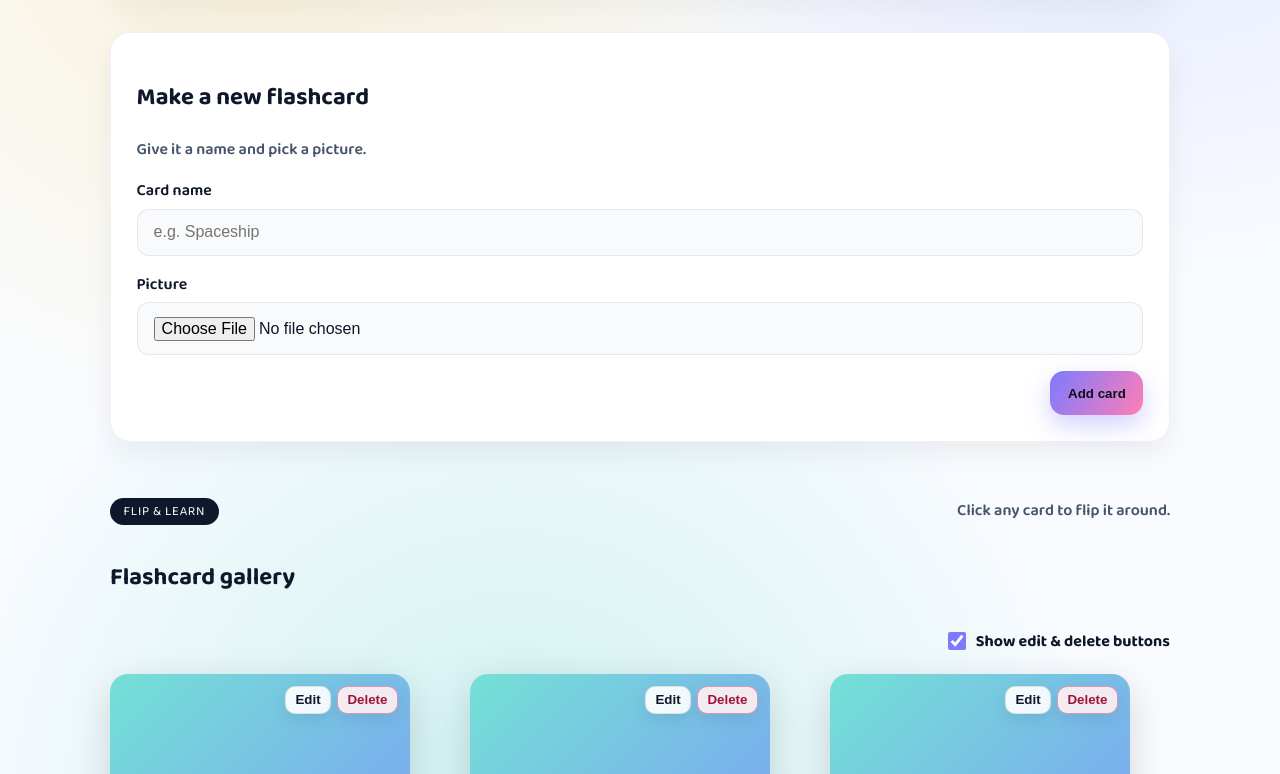
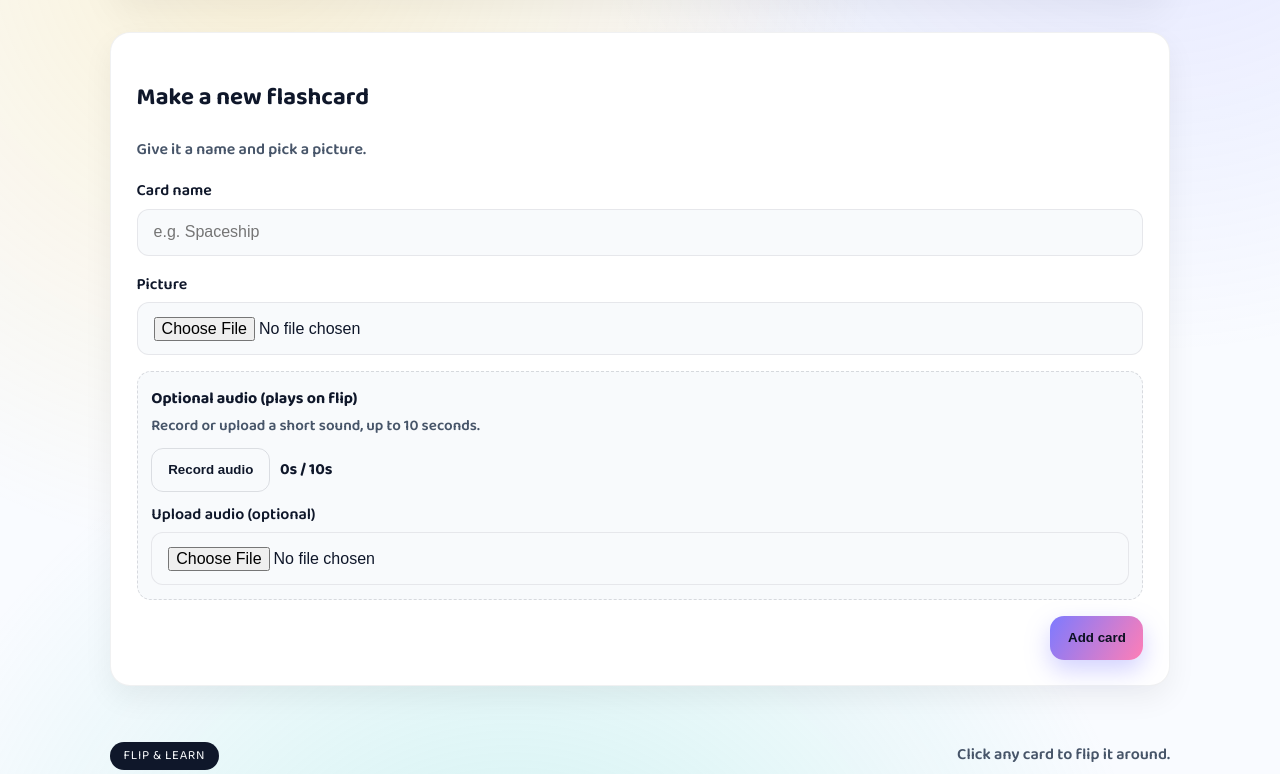
Before and after one commit to dbaxterbchain/kids-flashcards, a React (Vite) app: page / in a window 1280 px wide. Shown: the part 424-1198 px from the top of the page. Built offline with nearby package versions, Linux system fonts and the light colour scheme.

Commit message:
added audio to cards, audio controls;

```diff
--- a/src/App.tsx
+++ b/src/App.tsx
@@ -22,6 +22,8 @@ const starterCards: FlashcardData[] = [
     createdAt: Date.now() + 2,
   },
 ];
+
+const MAX_AUDIO_SECONDS = 10;
 
 function buildSvgCard(label: string, startColor: string, endColor: string) {
   const encoded = encodeURIComponent(`
@@ -48,6 +50,15 @@ function fileToDataUrl(file: File): Promise<string> {
   });
 }
 
+function blobToDataUrl(blob: Blob): Promise<string> {
+  return new Promise((resolve, reject) => {
+    const reader = new FileReader();
+    reader.onload = () => resolve(reader.result as string);
+    reader.onerror = (err) => reject(err);
+    reader.readAsDataURL(blob);
+  });
+}
+
 export default function App() {
   const [cards, setCards] = useState<FlashcardData[]>([]);
   const [name, setName] = useState('');
@@ -56,13 +67,52 @@ export default function App() {
   const [editingId, setEditingId] = useState<string | null>(null);
   const [showActions, setShowActions] = useState(true);
   const [loading, setLoading] = useState(true);
+  const [audioDataUrl, setAudioDataUrl] = useState<string | null>(null);
+  const [isRecording, setIsRecording] = useState(false);
+  const [recordingSeconds, setRecordingSeconds] = useState(0);
+  const [recordingError, setRecordingError] = useState<string | null>(null);
   const formRef = useRef<HTMLFormElement | null>(null);
+  const mediaRecorderRef = useRef<MediaRecorder | null>(null);
+  const recordingChunksRef = useRef<Blob[]>([]);
+  const recordingTimerRef = useRef<number | null>(null);
+  const recordingTimeoutRef = useRef<number | null>(null);
+  const recordingStreamRef = useRef<MediaStream | null>(null);
+  const ignoreRecordingRef = useRef(false);
+
+  const stopRecording = (silent = false) => {
+    if (silent) {
+      ignoreRecordingRef.current = true;
+    }
+    if (recordingTimerRef.current) {
+      window.clearInterval(recordingTimerRef.current);
+      recordingTimerRef.current = null;
+    }
+    if (recordingTimeoutRef.current) {
+      window.clearTimeout(recordingTimeoutRef.current);
+      recordingTimeoutRef.current = null;
+    }
+    if (mediaRecorderRef.current && mediaRecorderRef.current.state !== 'inactive') {
+      mediaRecorderRef.current.stop();
+    }
+    mediaRecorderRef.current = null;
+    if (!silent) {
+      setIsRecording(false);
+    }
+    if (recordingStreamRef.current) {
+      recordingStreamRef.current.getTracks().forEach((track) => track.stop());
+      recordingStreamRef.current = null;
+    }
+  };
 
   const resetForm = () => {
     setEditingId(null);
     setName('');
     setImageData(null);
     setUploadError(null);
+    setAudioDataUrl(null);
+    setRecordingError(null);
+    setRecordingSeconds(0);
+    stopRecording(true);
     formRef.current?.reset();
   };
 
@@ -104,6 +154,8 @@ export default function App() {
     };
   }, []);
 
+  useEffect(() => () => stopRecording(true), []);
+
   const handleSubmit = async (event: FormEvent<HTMLFormElement>) => {
     event.preventDefault();
     if (!name.trim()) {
@@ -123,6 +175,7 @@ export default function App() {
           imageUrl: imageData,
           createdAt:
             cards.find((card) => card.id === editingId)?.createdAt ?? Date.now(),
+          audioUrl: audioDataUrl ?? undefined,
         };
         await putCard(updatedCard);
         setCards((current) =>
@@ -134,6 +187,7 @@ export default function App() {
           name: name.trim(),
           imageUrl: imageData,
           createdAt: Date.now(),
+          audioUrl: audioDataUrl ?? undefined,
         };
         await putCard(newCard);
         setCards((current) => [newCard, ...current]);
@@ -162,10 +216,91 @@ export default function App() {
     }
   };
 
+  const handleStartRecording = async () => {
+    if (!navigator.mediaDevices?.getUserMedia || typeof MediaRecorder === 'undefined') {
+      setRecordingError('Recording is not supported in this browser.');
+      return;
+    }
+    try {
+      const stream = await navigator.mediaDevices.getUserMedia({ audio: true });
+      recordingStreamRef.current = stream;
+      const recorder = new MediaRecorder(stream);
+      recordingChunksRef.current = [];
+
+      recorder.ondataavailable = (event) => {
+        if (event.data.size > 0) {
+          recordingChunksRef.current.push(event.data);
+        }
+      };
+      recorder.onstop = async () => {
+        if (ignoreRecordingRef.current) {
+          ignoreRecordingRef.current = false;
+          return;
+        }
+        const blob = new Blob(recordingChunksRef.current, { type: 'audio/webm' });
+        try {
+          const dataUrl = await blobToDataUrl(blob);
+          setAudioDataUrl(dataUrl);
+          setRecordingError(null);
+        } catch (error) {
+          console.error(error);
+          setRecordingError('Unable to save the recording.');
+        } finally {
+          setIsRecording(false);
+          setRecordingSeconds((seconds) => Math.min(seconds, MAX_AUDIO_SECONDS));
+          if (recordingStreamRef.current) {
+            recordingStreamRef.current.getTracks().forEach((track) => track.stop());
+            recordingStreamRef.current = null;
+          }
+        }
+      };
+
+      ignoreRecordingRef.current = false;
+      recorder.start();
+      setIsRecording(true);
+      setRecordingSeconds(0);
+      setRecordingError(null);
+      mediaRecorderRef.current = recorder;
+      recordingTimerRef.current = window.setInterval(() => {
+        setRecordingSeconds((seconds) => Math.min(MAX_AUDIO_SECONDS, seconds + 1));
+      }, 1000);
+      recordingTimeoutRef.current = window.setTimeout(() => {
+        stopRecording();
+      }, MAX_AUDIO_SECONDS * 1000);
+    } catch (error) {
+      console.error(error);
+      setRecordingError('Microphone permission denied or unavailable.');
+      setIsRecording(false);
+    }
+  };
+
+  const handleStopRecording = () => {
+    stopRecording();
+  };
+
+  const handleAudioFileChange = async (fileList: FileList | null) => {
+    if (!fileList || fileList.length === 0) return;
+    const file = fileList[0];
+    if (!file.type.startsWith('audio/')) {
+      setRecordingError('Only audio files are allowed.');
+      return;
+    }
+    try {
+      const dataUrl = await fileToDataUrl(file);
+      setAudioDataUrl(dataUrl);
+      setRecordingError(null);
+      setRecordingSeconds(0);
+    } catch (error) {
+      console.error(error);
+      setRecordingError('Unable to read that audio file.');
+    }
+  };
+
   const handleEdit = (card: FlashcardData) => {
     setEditingId(card.id);
     setName(card.name);
     setImageData(card.imageUrl);
+    setAudioDataUrl(card.audioUrl ?? null);
     setUploadError(null);
   };
 
@@ -244,6 +379,45 @@ export default function App() {
               />
             </label>
 
+            <div className="audio-card">
+              <div className="audio-card__header">
+                <span>Optional audio (plays on flip)</span>
+                <p className="audio-card__hint">Record or upload a short sound, up to {MAX_AUDIO_SECONDS} seconds.</p>
+              </div>
+              <div className="audio-actions-row">
+                <button
+                  type="button"
+                  className={`ghost ${isRecording ? 'recording' : ''}`}
+                  onClick={isRecording ? handleStopRecording : handleStartRecording}
+                >
+                  {isRecording
+                    ? `Stop recording (${recordingSeconds}s / ${MAX_AUDIO_SECONDS}s)`
+                    : 'Record audio'}
+                </button>
+                <span className="audio-timer">
+                  {recordingSeconds}s / {MAX_AUDIO_SECONDS}s
+                </span>
+              </div>
+              <label className="field file-inline">
+                <span>Upload audio (optional)</span>
+                <input
+                  type="file"
+                  name="audio"
+                  accept="audio/*"
+                  onChange={(event) => handleAudioFileChange(event.target.files)}
+                />
+              </label>
+              {audioDataUrl && (
+                <div className="preview-audio">
+                  <audio controls src={audioDataUrl} />
+                  <button type="button" className="ghost" onClick={() => setAudioDataUrl(null)}>
+                    Remove audio
+                  </button>
+                </div>
+              )}
+              {recordingError && <p className="error">{recordingError}</p>}
+            </div>
+
             {imageData && (
               <div className="preview">
                 <p>Preview</p>
--- a/src/components/Flashcard.css
+++ b/src/components/Flashcard.css
@@ -72,6 +72,24 @@
   margin: 0;
 }
 
+.audio-controls {
+  margin-top: 1rem;
+    position: absolute;
+    bottom: 10px;
+    display: flex;
+    gap: 0.5rem;
+    align-items: center;
+    flex-wrap: wrap;
+    flex-direction: row;
+    justify-content: flex-end;
+}
+
+.audio-hint {
+  font-size: 0.9rem;
+  color: #0f172a;
+  opacity: 0.8;
+}
+
 .flashcard-actions {
   position: absolute;
   top: 12px;
--- a/src/components/Flashcard.tsx
+++ b/src/components/Flashcard.tsx
@@ -1,4 +1,4 @@
-import { KeyboardEvent, useState } from 'react';
+import { KeyboardEvent, MouseEvent, useEffect, useRef, useState } from 'react';
 import './Flashcard.css';
 
 export type FlashcardData = {
@@ -6,6 +6,7 @@ export type FlashcardData = {
   name: string;
   imageUrl: string;
   createdAt: number;
+  audioUrl?: string;
 };
 
 type FlashcardProps = {
@@ -17,6 +18,9 @@ type FlashcardProps = {
 
 export function Flashcard({ card, showActions = true, onEdit, onDelete }: FlashcardProps) {
   const [isFlipped, setIsFlipped] = useState(false);
+  const [muted, setMuted] = useState(false);
+  const [playError, setPlayError] = useState<string | null>(null);
+  const audioRef = useRef<HTMLAudioElement | null>(null);
 
   const toggleFlip = () => setIsFlipped((current) => !current);
   const handleKey = (event: KeyboardEvent<HTMLDivElement>) => {
@@ -24,6 +28,42 @@ export function Flashcard({ card, showActions = true, onEdit, onDelete }: Flashc
       event.preventDefault();
       toggleFlip();
     }
+  };
+
+  useEffect(() => {
+    if (!card.audioUrl) return undefined;
+    const audio = new Audio(card.audioUrl);
+    audio.preload = 'auto';
+    audioRef.current = audio;
+    return () => {
+      audio.pause();
+      audioRef.current = null;
+    };
+  }, [card.audioUrl]);
+
+  useEffect(() => {
+    if (!isFlipped || muted || !audioRef.current) return;
+    audioRef.current.currentTime = 0;
+    audioRef.current
+      .play()
+      .then(() => setPlayError(null))
+      .catch((error) => {
+        console.warn('Audio play blocked', error);
+        setPlayError('Tap play to hear audio');
+      });
+  }, [isFlipped, muted]);
+
+  const handleManualPlay = (event: MouseEvent) => {
+    event.stopPropagation();
+    if (!audioRef.current) return;
+    audioRef.current.currentTime = 0;
+    audioRef.current
+      .play()
+      .then(() => setPlayError(null))
+      .catch((error) => {
+        console.warn('Audio play blocked', error);
+        setPlayError('Tap play to hear audio');
+      });
   };
 
   return (
@@ -66,6 +106,29 @@ export function Flashcard({ card, showActions = true, onEdit, onDelete }: Flashc
         </div>
         <div className="flashcard-face flashcard-back">
           <p>{card.name}</p>
+          {card.audioUrl && (
+            <div className="audio-controls">
+              <button
+                type="button"
+                className="tiny-btn"
+                onClick={(event) => {
+                  event.stopPropagation();
+                  setMuted((current) => !current);
+                }}
+              >
+                {muted ? 'Unmute' : 'Mute'}
+              </button>
+              <button
+                type="button"
+                className="tiny-btn"
+                onClick={handleManualPlay}
+                aria-label={`Play audio for ${card.name}`}
+              >
+                Play
+              </button>
+              {playError && <span className="audio-hint">{playError}</span>}
+            </div>
+          )}
         </div>
       </div>
     </div>
--- a/src/styles/index.css
+++ b/src/styles/index.css
@@ -179,6 +179,49 @@ body {
   display: block;
 }
 
+.audio-card {
+  background: #f8fafc;
+  border: 1px dashed rgba(15, 23, 42, 0.14);
+  border-radius: 14px;
+  padding: 0.85rem;
+  display: grid;
+  gap: 0.6rem;
+}
+
+.audio-card__header {
+  display: grid;
+  gap: 0.2rem;
+  font-weight: 700;
+}
+
+.audio-card__hint {
+  margin: 0;
+  color: #475569;
+  font-weight: 600;
+  font-size: 0.95rem;
+}
+
+.audio-actions-row {
+  display: flex;
+  align-items: center;
+  gap: 0.6rem;
+  flex-wrap: wrap;
+}
+
+.audio-timer {
+  font-weight: 700;
+  color: #0f172a;
+}
+
+.preview-audio {
+  display: grid;
+  gap: 0.4rem;
+}
+
+.preview-audio audio {
+  width: 100%;
+}
+
 .form-actions {
   display: flex;
   justify-content: flex-end;
@@ -217,6 +260,12 @@ body {
 .ghost:hover {
   background: #f8fafc;
   border-color: rgba(15, 23, 42, 0.2);
+}
+
+.ghost.recording {
+  background: #fff1f2;
+  border-color: rgba(190, 24, 93, 0.6);
+  color: #9f1239;
 }
 
 .error {
```
